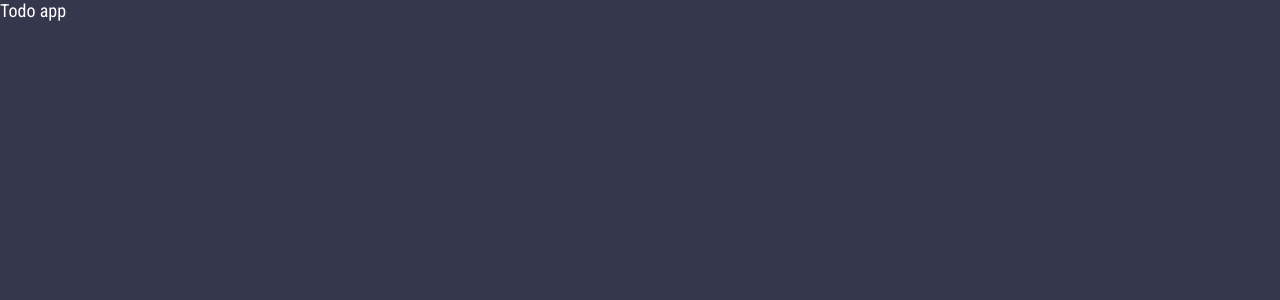
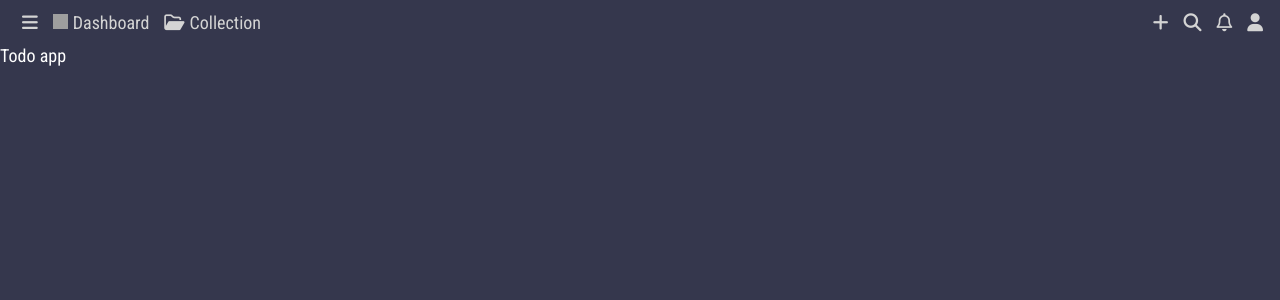
Before and after one commit to Mogakamo/Todo, a Vue app: page / in a window 1280 px wide. Shown: the top 300 px of the page. Built offline with nearby package versions, Linux system fonts and the light colour scheme; grey boxes are pictures that could not be loaded.

Commit message:
working on the navigation bar

```diff
--- a/src/components/TopNav.vue
+++ b/src/components/TopNav.vue
@@ -1,9 +1,60 @@
 <template>
-  <div class="nav-bar"></div>
+  <div class="nav-bar">
+    <div class="left">
+      <i class="fas fa-bars"></i>
+      <span class="left-margin">
+        <img
+          class="dashboard right-margin"
+          src="https://img.icons8.com/color/48/000000/dashboard-layout.png"
+        />Dashboard</span
+      >
+      <span class="left-margin"
+        ><i class="far fa-folder-open right-margin"></i>Collection</span
+      >
+    </div>
+    <div class="right">
+      <i class="fas fa-plus"></i>
+      <i class="fas fa-search left-margin"></i>
+      <i class="far fa-bell left-margin"></i>
+      <i class="fas fa-user left-margin right-margin"></i>
+    </div>
+  </div>
 </template>
 
 <script>
-export default {};
+export default {
+  name: "Topnav",
+};
 </script>
 
-<style></style>
+<style lang="css" scoped>
+.nav-bar {
+  display: flex;
+  flex-direction: row;
+  padding: 12px;
+}
+.left {
+  margin-left: 10px;
+  color: rgb(212, 212, 212);
+  justify-content: space-around;
+  flex: 1;
+}
+.right {
+  float: right;
+  color: rgb(212, 212, 212);
+}
+
+.dashboard {
+  height: 15px;
+  width: 15px;
+  color: rgb(212, 212, 212);
+}
+
+.left-margin {
+  margin-left: 15px;
+}
+
+.right-margin {
+  margin-right: 5px;
+}
+</style>
--- a/src/views/Home.vue
+++ b/src/views/Home.vue
@@ -1,5 +1,6 @@
 <template>
   <div class="home">
+    <TopNav />
     <Todo />
   </div>
 </template>
@@ -7,11 +8,13 @@
 <script>
 // @ is an alias to /src
 import Todo from "@/components/Todo.vue";
+import TopNav from "@/components/TopNav.vue";
 
 export default {
   name: "Home",
   components: {
     Todo,
+    TopNav,
   },
 };
 </script>
```
